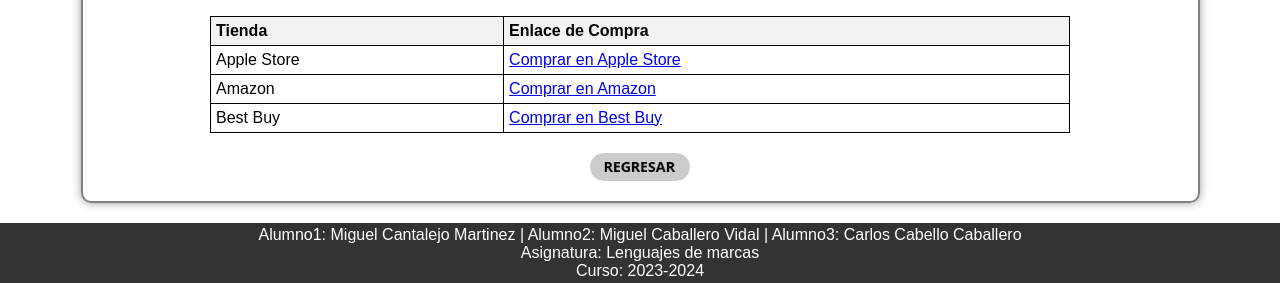
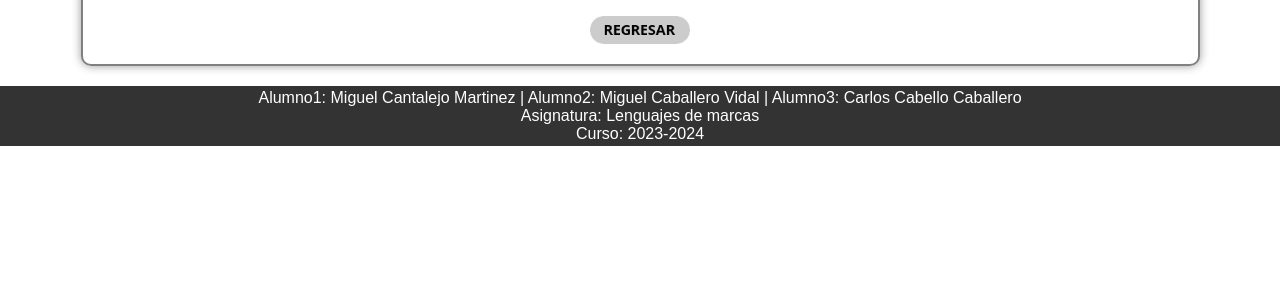
Before and after one commit to IES-Almudeyne-2324-LM/Proyecto-Moviles, a plain HTML site: page articles/IPHONE-13.html in a window 1280 px wide. Shown: the part 1973-2256 px from the top of the page. After the commit the page ends 2119 px from the top, so only its background shows below. Drawn offline with Linux system fonts and the light colour scheme.

Commit message:
Se ha eliminado la tabla con los styles respectivamente

```diff
--- a/articles/IPHONE-13.html
+++ b/articles/IPHONE-13.html
@@ -79,31 +79,6 @@
                 allow="accelerometer; autoplay; clipboard-write; encrypted-media; gyroscope; picture-in-picture; web-share"
                 allowfullscreen></iframe><br>
 
-            <div style="display: flex; justify-content: center; margin-bottom: 20px;">
-                <table style="border-collapse: collapse;">
-                    <thead>
-                        <tr>
-                            <th style="border: 1px solid black; padding: 5px;">Tienda</th>
-                            <th style="border: 1px solid black; padding: 5px;">Enlace de Compra</th>
-                        </tr>
-                    </thead>
-                    <tbody>
-                        <tr>
-                            <td style="border: 1px solid black; padding: 5px;">Apple Store</td>
-                            <td style="border: 1px solid black; padding: 5px;"><a href="https://www.apple.com/shop/buy-iphone/iphone-13-pro">Comprar en Apple Store</a></td>
-                        </tr>
-                        <tr>
-                            <td style="border: 1px solid black; padding: 5px;">Amazon</td>
-                            <td style="border: 1px solid black; padding: 5px;"><a href="https://www.amazon.com/s?k=iphone+13+pro">Comprar en Amazon</a></td>
-                        </tr>
-                        <tr>
-                            <td style="border: 1px solid black; padding: 5px;">Best Buy</td>
-                            <td style="border: 1px solid black; padding: 5px;"><a href="https://www.bestbuy.com/site/searchpage.jsp?_dyncharset=UTF-8&_dynSessConf=&id=pcat17071&type=page&sc=Global&cp=1&nrp=&sp=&qp=&list=n&af=true&iht=y&usc=All+Categories&ks=960&keys=keys">Comprar en Best Buy</a></td>
-                        </tr>
-                    </tbody>
-                </table>
-            </div>
-
             <a href="../index.html#iphone13"><img src="../buttons/regresar.png" alt="Volver" width="100"
                     style="display: block; margin: auto;"></a>
 
```
